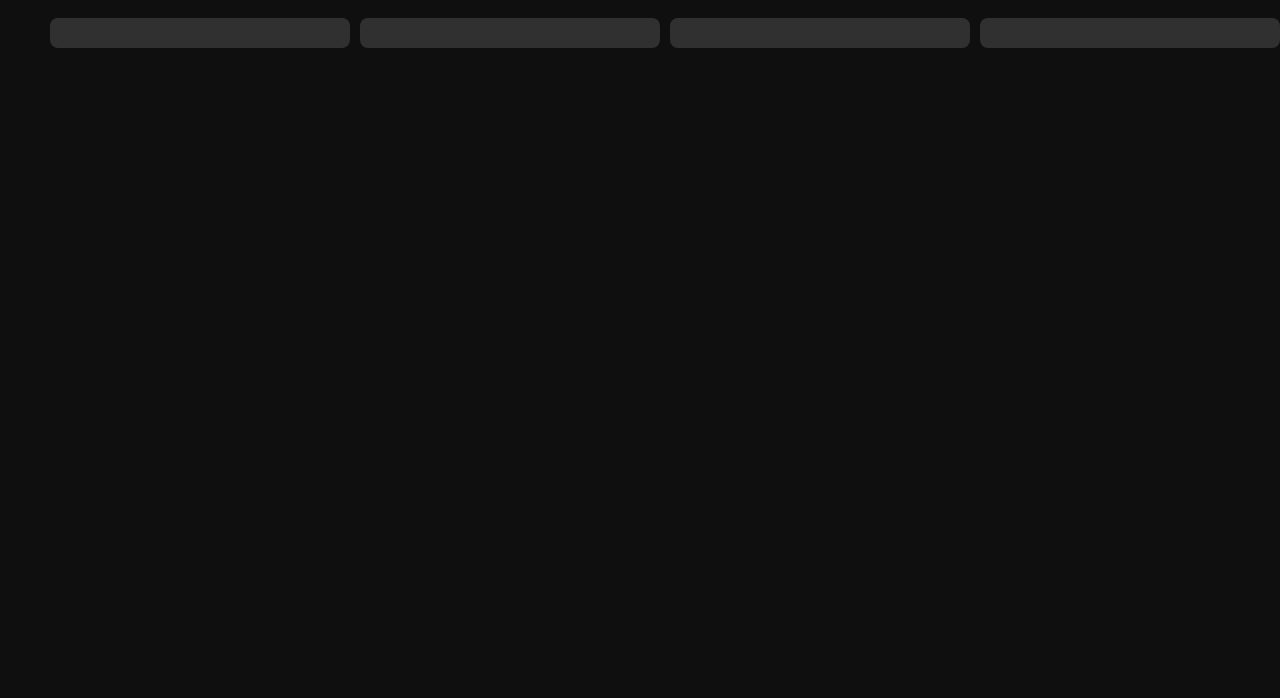
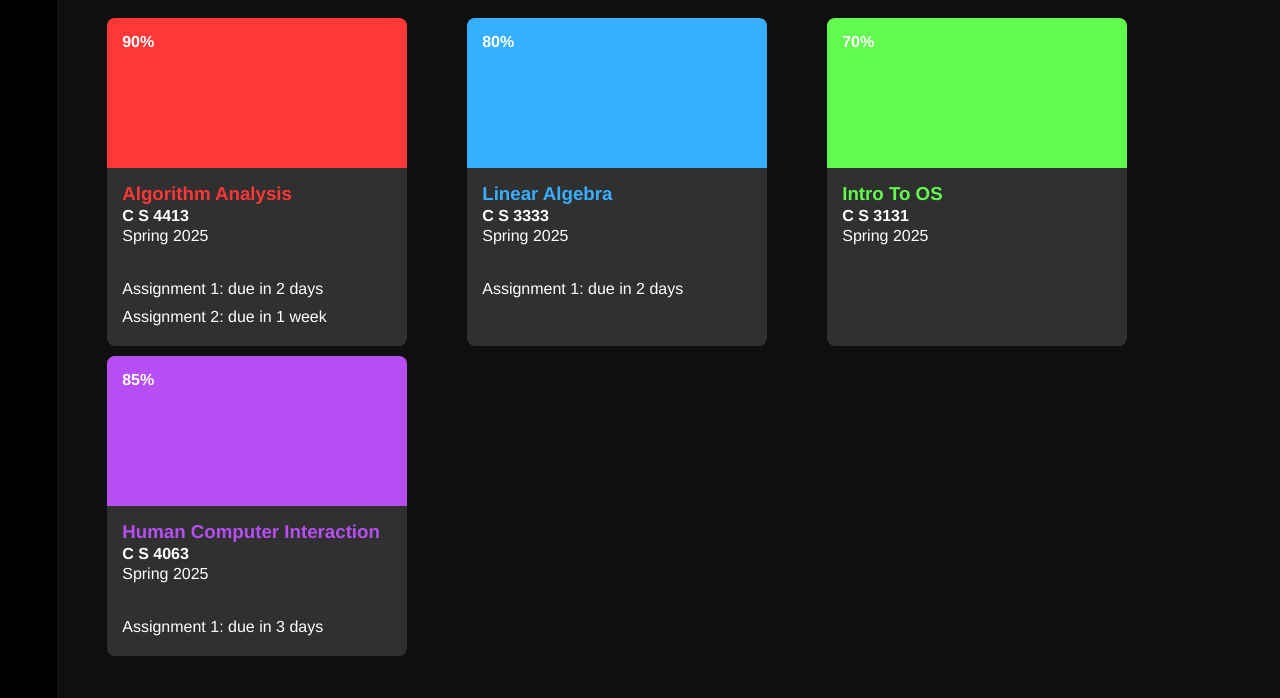
Before and after one commit to lukes303/Canvas-Redesign-HCI, a plain HTML site: page index.html in a window 1280 px wide. Shown: the part 102-800 px from the top of the page. Drawn offline with Linux system fonts and the light colour scheme.

Commit message:
Formatted cards

```diff
--- a/css/style.css
+++ b/css/style.css
@@ -12,7 +12,7 @@
 
 body{
 	background-color: rgb(15, 15, 15);
-	font-family: 'Sans-Serif';
+	font-family: Helvetica, sans-serif;
 }
 
 /*GLOBAL STYLES END*/
@@ -61,7 +61,7 @@ header{
 
 .cardcontainer{
 	display: grid;
-    grid-template-columns: repeat(4, 1fr);
+    grid-template-columns: repeat(auto-fit, minmax(300px, 350px));
     padding-top: 20px;
 	gap: 10px;
     width: 100%;
@@ -71,6 +71,83 @@ header{
 .classcard{
 	background: rgb(48, 48, 48);
     border-radius: 8px;
-    padding: 15px;
 	width: 300px;
+	overflow: hidden;
 }
+
+.class-card-content{
+	padding: 15px;
+}
+
+.class-card-banner {
+    height: 150px;
+    width: 100%;
+}
+
+.class-card-title {
+	color: white;
+}
+
+.class-card-subtitle {
+	padding-top: 2px;
+	color: white;
+}
+
+.class-card-term {
+	padding-top: 2px;
+	padding-bottom: 30px;
+	color: white;
+}
+
+.class-card-to-do-list{
+	color: white;
+	list-style: none;
+	padding: 0;
+}
+
+.class-card-to-do-list-item{
+	padding-top: 5px;
+	padding-bottom: 5px;
+}
+
+.grade{
+	padding: 15px;
+	color:white;
+}
+
+
+#class-card-1 > .class-card-banner{
+	background-color: #ff3737;
+}
+
+#class-card-1 > .class-card-content > h3{
+	color: #ff3737;
+}
+
+#class-card-2 > .class-card-banner{
+	background-color: #37afff;
+}
+
+#class-card-2 > .class-card-content > h3{
+	color: #37afff;
+}
+
+#class-card-3 > .class-card-banner{
+	background-color: #62fa4e;
+}
+
+#class-card-3 > .class-card-content > h3{
+	color: #62fa4e;
+}
+
+#class-card-4 > .class-card-banner{
+	background-color: #b64ef3;
+}
+
+#class-card-4 > .class-card-content > h3{
+	color: #b64ef3;
+}
+
+/*MEDIA QUERIES START*/
+
+/*MEDIA QUERIES END*/
--- a/index.html
+++ b/index.html
@@ -25,24 +25,83 @@
                 </h1>
             </header>
 
-            <section class="cardcontainer">
+            <section class="cardcontainer" id="class-card-1">
 
-                <div class="classcard">
+                <div class="classcard" id="class-card-1">
+                    <div class="class-card-banner">
+                        <h4 class="grade">
+                            90%
+                        </h4>
+                    </div>
+                    <div class="class-card-content">
+                        <h3 class="class-card-title">Algorithm Analysis</h3>
+                        <h4 class="class-card-subtitle">C S 4413</h4>
+                        <p class="class-card-term">Spring 2025</p>
 
+                        <div>
+                            <ul class="class-card-to-do-list">
+                                <li class="class-card-to-do-list-item">Assignment 1: due in 2 days</li>
+                                <li class="class-card-to-do-list-item">Assignment 2: due in 1 week</li>
+                            </ul>
+                        </div>
+                    </div>
                 </div>
 
-                <div class="classcard">
+                <div class="classcard" id="class-card-2">
+                    <div class="class-card-banner">
+                        <h4 class="grade">
+                            80%
+                        </h4>
+                    </div>
+                    <div class="class-card-content">
+                        <h3 class="class-card-title">Linear Algebra</h3>
+                        <h4 class="class-card-subtitle">C S 3333</h4>
+                        <p class="class-card-term">Spring 2025</p>
 
+                        <div>
+                            <ul class="class-card-to-do-list">
+                                <li class="class-card-to-do-list-item">Assignment 1: due in 2 days</li>
+                            </ul>
+                        </div>
+                    </div>
                 </div>
 
-                <div class="classcard">
+                <div class="classcard" id="class-card-3">
+                    <div class="class-card-banner">
+                        <h4 class="grade">
+                            70%
+                        </h4>
+                    </div>
+                    <div class="class-card-content">
+                        <h3 class="class-card-title">Intro To OS</h3>
+                        <h4 class="class-card-subtitle">C S 3131</h4>
+                        <p class="class-card-term">Spring 2025</p>
 
+                        <div>
+                            <ul class="class-card-to-do-list">
+                            </ul>
+                        </div>
+                    </div>
                 </div>
 
-                <div class="classcard">
+                <div class="classcard" id="class-card-4">
+                    <div class="class-card-banner">
+                        <h4 class="grade">
+                            85%
+                        </h4>
+                    </div>
+                    <div class="class-card-content">
+                        <h3 class="class-card-title">Human Computer Interaction</h3>
+                        <h4 class="class-card-subtitle">C S 4063</h4>
+                        <p class="class-card-term">Spring 2025</p>
 
+                        <div>
+                            <ul class="class-card-to-do-list">
+                                <li class="class-card-to-do-list-item">Assignment 1: due in 3 days</li>
+                            </ul>
+                        </div>
+                    </div>
                 </div>
-
 
 
             </section>
```
